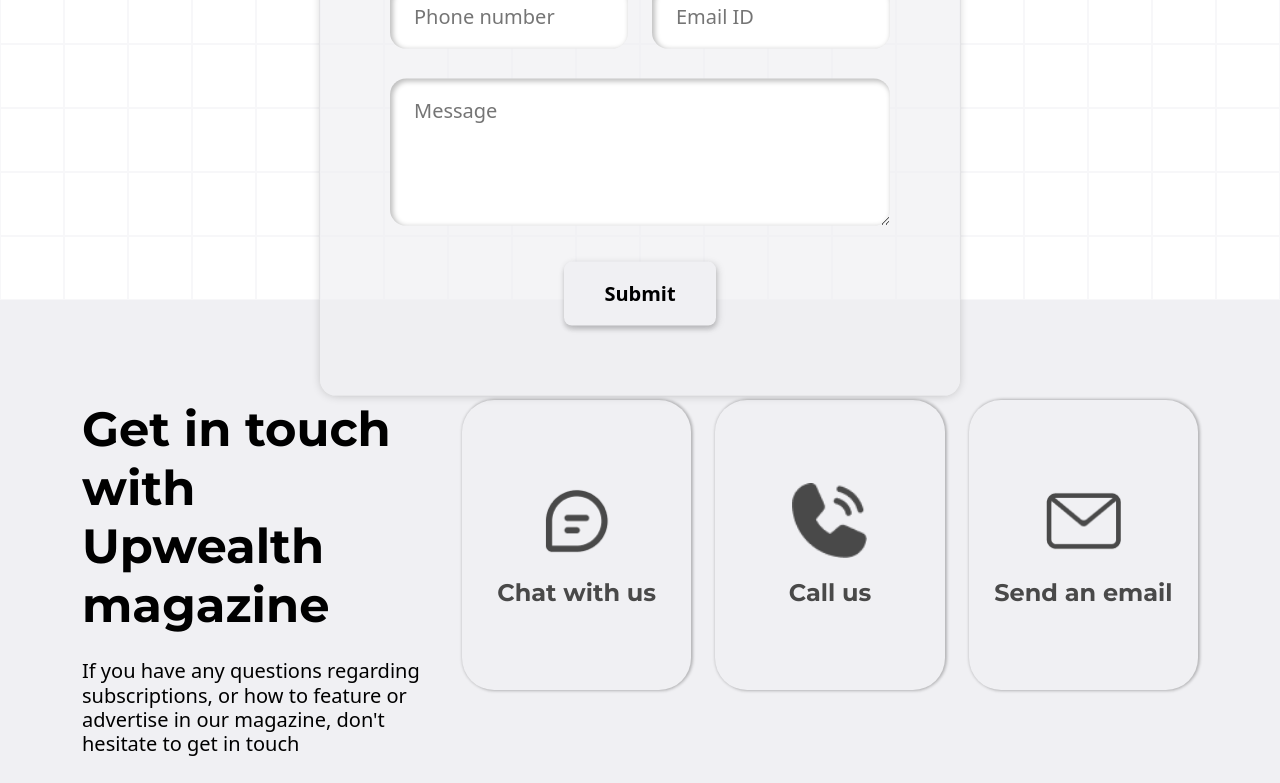
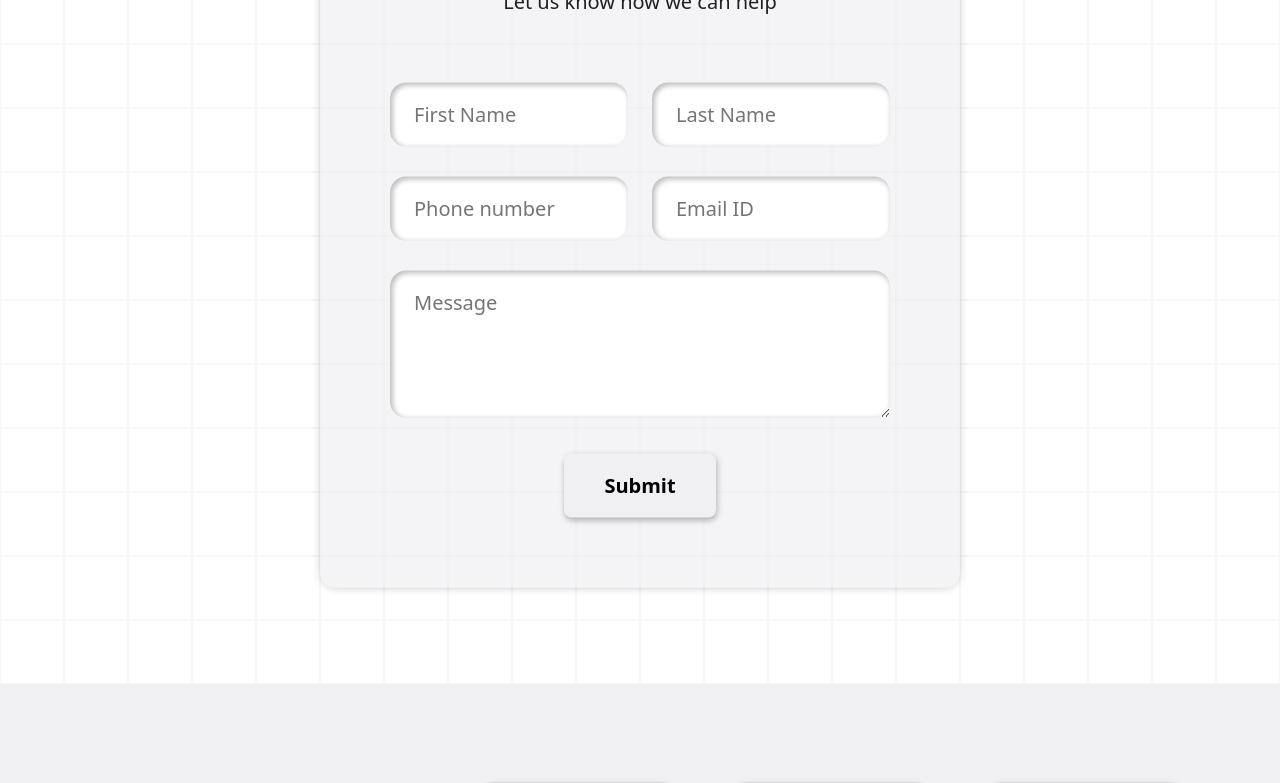
Before and after one commit to Surajit-FR/Up-Wealth, a React (Create React App) app: page /landing/page in a window 1280 px wide. Shown: the part 3117-3900 px from the top of the page. Built offline with nearby package versions, Linux system fonts and the light colour scheme.

Commit message:
grid length fixed

```diff
--- a/src/components/core/Contact.jsx
+++ b/src/components/core/Contact.jsx
@@ -44,7 +44,7 @@
         </div>
         <div className="box-container" id="gridBox">
           {
-            Array?.from({ length: 220 }, (_, index) => (
+            Array?.from({ length: containerWidth < 1514 ? 340 : 220 }, (_, index) => (
               <div className="box" style={{ height: (containerWidth * 0.05) }} key={index}></div>
             ))
           }
```
Also changed, not shown: src/components/core/GridBox.jsx (deleted, +0 -14 lines).
